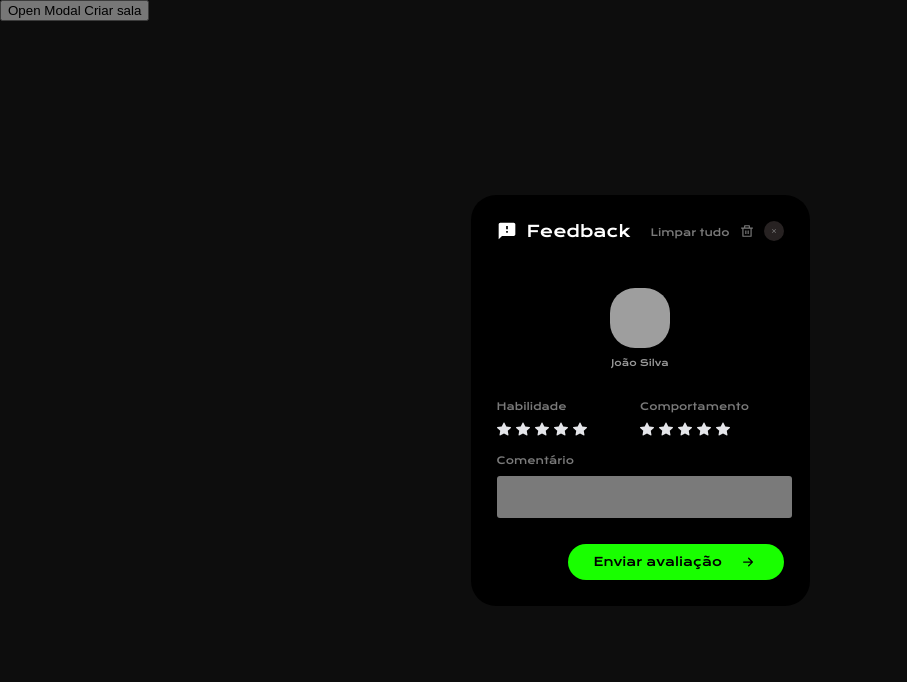
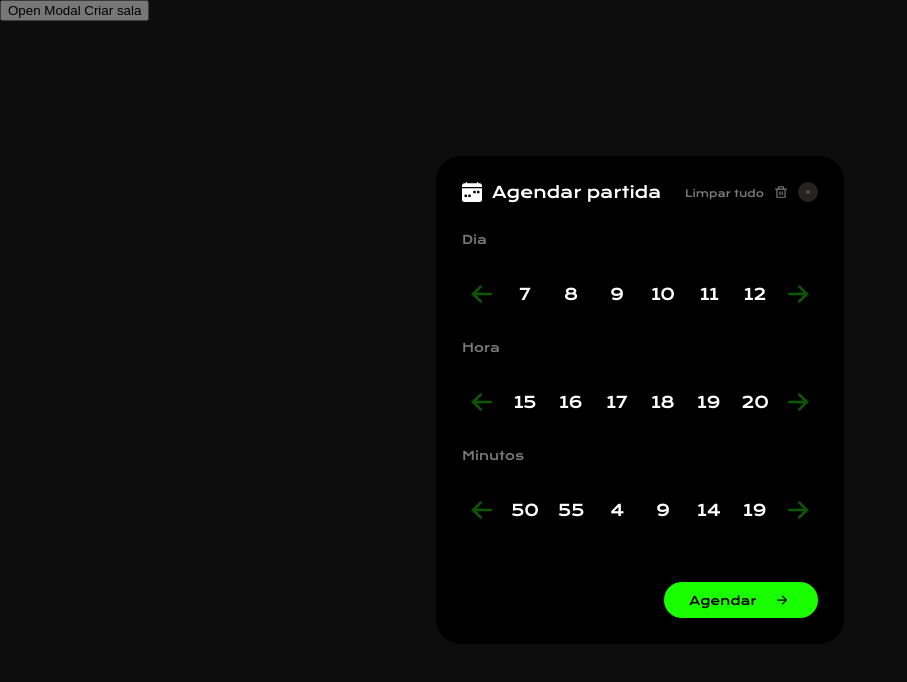
Before and after one commit to Cross-Game/front-end, a React (Create React App) app in the folder cross-game/: page /salas in a window 1280 px wide. Shown: the top 682 px of the page, without its empty margins (0-907 px from the left). Built offline with nearby package versions, Linux system fonts and the light colour scheme; grey boxes are pictures that could not be loaded.

Commit message:
Modal Calendario

```diff
--- a/cross-game/src/pages/Salas/salas.css
+++ b/cross-game/src/pages/Salas/salas.css
@@ -0,0 +1,49 @@
+.salas-spanNumber{
+    width: 30px;
+    height: 40px;
+    padding: 4px 4px;
+    margin: 4px;
+    text-align: center;
+    font-size: 16px;
+    display: flex;
+    align-items: center;
+    justify-content: center;
+    color: #FFF;
+}
+
+.numberList {
+    padding: 20px 0 ;
+    display: flex;
+    align-items: center;
+
+}
+
+.salas-spanNumber:hover {
+    background-color: #0b5a02;
+}
+
+.salas-spanNumber-selected{
+    background-color: #19FF00;
+    width: 30px;
+    height: 40px;
+    padding: 4px 4px;
+    margin: 4px;
+    text-align: center;
+    font-size: 16px;
+    display: flex;
+    align-items: center;
+    justify-content: center;
+}
+
+.numberList-seta{
+    color: #0b5a02;
+}
+
+.numberList-seta:hover{
+    color: #19FF00;
+}
+
+.salas-groupCalendario{
+    font-size: 12px;
+    color: #7A7A7A;
+}
--- a/cross-game/src/pages/Salas/salas.jsx
+++ b/cross-game/src/pages/Salas/salas.jsx
@@ -1,24 +1,28 @@
 import React, { useState } from "react";
 import Modal from "../../components/Modal";
+import { useEffect } from 'react';
+import moment from 'moment';
 import { MdContentCopy, MdFeedback, MdGroupRemove, MdGroups } from "react-icons/md";
 import Tag from "../../components/Tag";
 import RangeBar from "../../components/RangeBar";
 import { HiLink, HiMinusSm } from "react-icons/hi";
-import { BsArrowRightShort, BsChatLeftTextFill, BsFillCalendarFill, BsFillCalendarWeekFill, BsFillChatLeftTextFill, BsFillStarFill, BsFillUnlockFill, BsLink, BsLink45Deg, BsLockFill, BsPersonFillAdd, BsPlus, BsUnlockFill } from "react-icons/bs";
+import { BsArrowLeftShort, BsArrowRightShort, BsChatLeftTextFill, BsChevronLeft, BsChevronRight, BsFillCalendarFill, BsFillCalendarWeekFill, BsFillChatLeftTextFill, BsFillStarFill, BsFillUnlockFill, BsLink, BsLink45Deg, BsLockFill, BsPersonFillAdd, BsPlus, BsUnlockFill } from "react-icons/bs";
 import { jogos as listaJogos } from "../../utils/jogos";
 import Button from "../../components/Button";
 import Option from "../Teste/Option/index";
 import { RiCloseLine } from "react-icons/ri";
+import "./salas.css";
+
 
 function Salas() {
     const [jogos, setJogos] = useState(listaJogos);
     const [adminSala, setAdminSala] = useState(true);
 
     const [showModalCriarSala, setShowModalCriarSala] = useState(false);
-    const [showModalCalendario, setShowModalCalendario] = useState(false);
+    const [showModalCalendario, setShowModalCalendario] = useState(true);
     const [showModalSala, setShowModalSala] = useState(false);
     const [showModalConvidar, setShowModalConvidar] = useState(false);
-    const [showModalFeedback, setShowModalFeedback] = useState(true);
+    const [showModalFeedback, setShowModalFeedback] = useState(false);
 
     const [ratingHabilidade, setRatingHabilidade] = useState(null);
     const [ratingComportamento, setRatingComportamento] = useState(null);
@@ -106,13 +110,29 @@ function Salas() {
         label.classList.remove('salas-whiteText');
       }
 
-      const rankStyle = {
-        marginTop: '15px'
-      };
+
 
       function removerUsuarios(){
         console.log("To do")
       }
+
+      const [currentDayNow, setCurrentDayNow] = useState(moment().format("DD"));
+      const [currentMonthNow, setCurrentMonthNow] = useState(moment().format("MM"));
+      const [currentHourNow, setCurrentHourNow] = useState(moment().format("HH"));
+      const [currentMinuteNow, setCurrentMinuteNow] = useState(moment().format("mm"));
+
+      useEffect(() => {
+        const interval = setInterval(() => {
+          const now = moment();
+          console.log(now)
+          setCurrentDayNow(now.format("DD"));
+          setCurrentMonthNow(now.format("MM"));
+          setCurrentHourNow(now.format("HH"));
+          setCurrentMinuteNow(now.format("mm"));
+        }, 5000);
+
+        return () => clearInterval(interval);
+      }, []);
 
     return (
         <div>
@@ -260,10 +280,15 @@ function Salas() {
 
         {showModalCalendario && (
 
-            <Modal onClose={()=> setShowModalCalendario(false)} title='Agendar partida' icon={<BsFillCalendarWeekFill/>} clearAll='true'>
+            <Modal onClose={()=> setShowModalCalendario(false)} title='Agendar partida' icon={<BsFillCalendarWeekFill/>} clearAll='true' temFooter='true' ativarBotao='true' iconButton={<BsArrowRightShort/>} textButton='Agendar'>
+            <div className="salas-groupCalendario">
             Dia
+            {currentDayNow && <NumberList min={1} max={31} step={1} initialValue={parseInt(currentDayNow)} />}
             Hora
+            {currentHourNow && <NumberList min={0} max={23} step={1} initialValue={parseInt(currentHourNow)} />}
             Minutos
+            {currentMinuteNow && <NumberList min={0} max={55} step={5} initialValue={Math.ceil(currentMinuteNow / 5) * 5} />}
+            </div>
             </Modal>
         )}
 
@@ -383,5 +408,53 @@ const Avaliacao = ({ setRating }) => {
   );
 };
 
+const NumberList = ({ min, max, step, initialValue }) => {
+  const [selectedNumber, setSelectedNumber] = useState(null);
+  const [currentNumber, setCurrentNumber] = useState(initialValue || min);
+
+  const handleNextClick = () => {
+    const nextNumber = currentNumber + step;
+    if (nextNumber > max) {
+      setCurrentNumber(min);
+      setSelectedNumber(min);
+    } else {
+      setCurrentNumber(nextNumber);
+    }
+  };
+
+  const handlePrevClick = () => {
+    const prevNumber = currentNumber - step;
+    if (prevNumber < min) {
+      setCurrentNumber(max - step + 1);
+      setSelectedNumber(max);
+    } else {
+      setCurrentNumber(prevNumber);
+    }
+  };
+
+  const numbers = [];
+  for (let i = 0; i < 6; i++) {
+    const number = currentNumber + i * step;
+    if (number > max) {
+      numbers.push(number - max + min - 1);
+    } else {
+      numbers.push(number);
+    }
+  }
+
+  return (
+    <div className="numberList">
+     <BsArrowLeftShort onClick={handlePrevClick} className="numberList-seta" size={'40px'}/>
+      {numbers.map((number) => (
+        <span key={number} className={selectedNumber === number ? "salas-spanNumber-selected" : "salas-spanNumber"} onClick={() => setSelectedNumber(number)}>
+          {number}
+        </span>
+      ))}
+      <BsArrowRightShort onClick={handleNextClick} className="numberList-seta" size={'40px'}/>
+    </div>
+  );
+};
+
+
 
 export default Salas;
```
Also changed, not shown: 1 other file (tests, documents, lock files or other folders).
